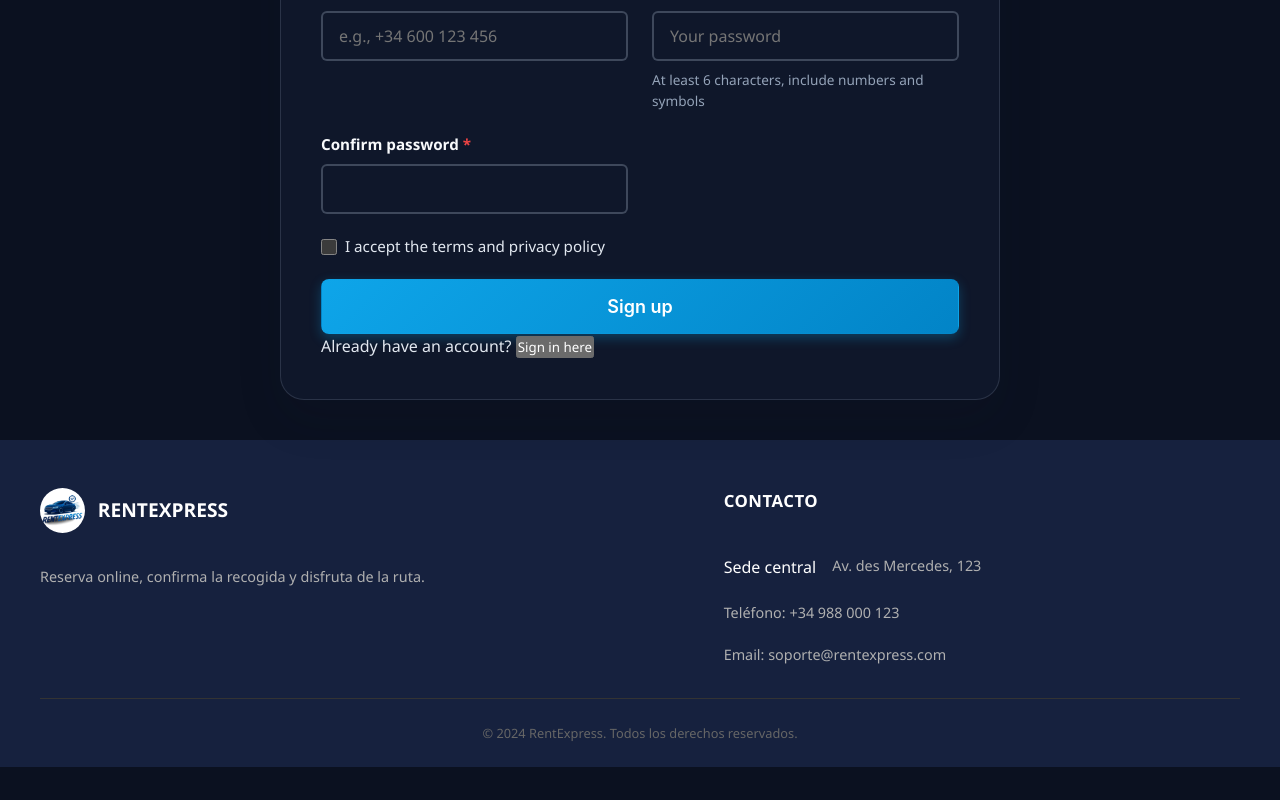
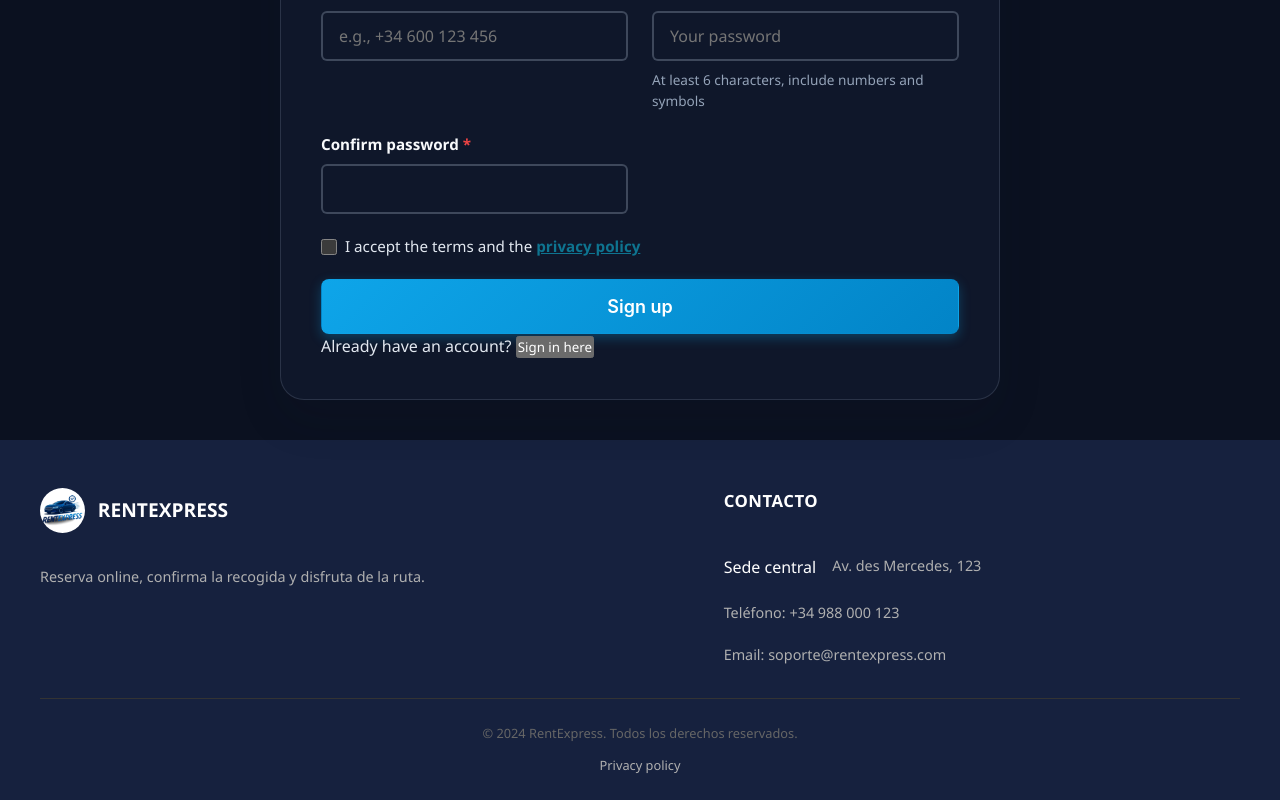
Before and after one commit to licontera345/rentexpress-react, a React (Vite) app: page /register in a window 1280 px wide. Shown: the part 569-1369 px from the top of the page. Before the commit the page ends 1336 px from the top, so only its background shows below. Built offline with nearby package versions, Linux system fonts and the light colour scheme.

Commit message:
Add privacy policy page and links

```diff
--- a/src/components/common/layout/Footer.jsx
+++ b/src/components/common/layout/Footer.jsx
@@ -1,4 +1,6 @@
 
+import { Link } from 'react-router-dom';
+import { MESSAGES, ROUTES } from '../../../constants';
 import logo from '../../../assets/logo.png';
 
 function Footer() {
@@ -34,6 +36,11 @@ function Footer() {
 
       <div className="footer-bottom">
         <p>&copy; 2024 RentExpress. Todos los derechos reservados.</p>
+        <div className="footer-links">
+          <Link className="footer-link" to={ROUTES.PRIVACY_POLICY}>
+            {MESSAGES.PRIVACY_POLICY}
+          </Link>
+        </div>
       </div>
     </footer>
   );
--- a/src/constants/config.js
+++ b/src/constants/config.js
@@ -5,6 +5,7 @@ export const ROUTES = {
   CATALOG: '/catalog',
   REGISTER: '/register',
   CONTEXT_GUIDE: '/context-guide',
+  PRIVACY_POLICY: '/privacy-policy',
   NOT_FOUND: '/not-found',
 };
 
--- a/src/i18n/translations/en.json
+++ b/src/i18n/translations/en.json
@@ -55,12 +55,30 @@
   "BIRTH_DATE": "Birth date",
   "PHONE": "Phone",
   "ACCEPT_TERMS": "I accept the terms and privacy policy",
+  "ACCEPT_TERMS_PREFIX": "I accept the terms and the ",
+  "PRIVACY_POLICY_LINK": "privacy policy",
+  "PRIVACY_POLICY": "Privacy policy",
   "ACCEPT_TERMS_REQUIRED": "You must accept the terms to continue",
   "FIRST_NAME_PLACEHOLDER": "e.g., Camila",
   "LAST_NAME_1_PLACEHOLDER": "e.g., Pérez",
   "LAST_NAME_2_PLACEHOLDER": "Optional second last name",
   "PHONE_PLACEHOLDER": "e.g., +34 600 123 456",
   "PASSWORD_HELPER": "At least 6 characters, include numbers and symbols",
+  "PRIVACY_POLICY_TITLE": "Privacy policy",
+  "PRIVACY_POLICY_UPDATED": "Last updated: March 1, 2024",
+  "PRIVACY_POLICY_INTRO": "At RentExpress we protect your personal data and explain how we use it to manage bookings and improve your experience.",
+  "PRIVACY_POLICY_SECTION_DATA_TITLE": "1. Data we collect",
+  "PRIVACY_POLICY_SECTION_DATA_ITEM_1": "Contact details such as name, email, and phone number.",
+  "PRIVACY_POLICY_SECTION_DATA_ITEM_2": "Service usage data to understand your preferences.",
+  "PRIVACY_POLICY_SECTION_DATA_ITEM_3": "Booking and billing details required for the service.",
+  "PRIVACY_POLICY_SECTION_USE_TITLE": "2. How we use your information",
+  "PRIVACY_POLICY_SECTION_USE_ITEM_1": "Handle booking requests and support.",
+  "PRIVACY_POLICY_SECTION_USE_ITEM_2": "Send communications related to your account.",
+  "PRIVACY_POLICY_SECTION_USE_ITEM_3": "Improve security and platform quality.",
+  "PRIVACY_POLICY_SECTION_RIGHTS_TITLE": "3. Your rights",
+  "PRIVACY_POLICY_SECTION_RIGHTS_TEXT": "You can access, correct, or delete your data by contacting us whenever you need.",
+  "PRIVACY_POLICY_SECTION_CONTACT_TITLE": "4. Contact",
+  "PRIVACY_POLICY_SECTION_CONTACT_TEXT": "If you have questions about this policy, reach us at soporte@rentexpress.com.",
   "MODEL": "Model",
   "LICENSE_PLATE": "License plate",
   "DAILY_PRICE": "Daily price",
--- a/src/i18n/translations/es.json
+++ b/src/i18n/translations/es.json
@@ -55,12 +55,30 @@
   "BIRTH_DATE": "Fecha de nacimiento",
   "PHONE": "Teléfono",
   "ACCEPT_TERMS": "Acepto los términos y la política de privacidad",
+  "ACCEPT_TERMS_PREFIX": "Acepto los términos y la ",
+  "PRIVACY_POLICY_LINK": "política de privacidad",
+  "PRIVACY_POLICY": "Política de privacidad",
   "ACCEPT_TERMS_REQUIRED": "Debes aceptar los términos para continuar",
   "FIRST_NAME_PLACEHOLDER": "Ej: Camila",
   "LAST_NAME_1_PLACEHOLDER": "Ej: Pérez",
   "LAST_NAME_2_PLACEHOLDER": "Apellido materno (opcional)",
   "PHONE_PLACEHOLDER": "Ej: +34 600 123 456",
   "PASSWORD_HELPER": "Mínimo 6 caracteres, incluye números y símbolos",
+  "PRIVACY_POLICY_TITLE": "Política de privacidad",
+  "PRIVACY_POLICY_UPDATED": "Última actualización: 1 de marzo de 2024",
+  "PRIVACY_POLICY_INTRO": "En RentExpress protegemos tus datos personales y te explicamos cómo los usamos para gestionar reservas y mejorar tu experiencia.",
+  "PRIVACY_POLICY_SECTION_DATA_TITLE": "1. Datos que recopilamos",
+  "PRIVACY_POLICY_SECTION_DATA_ITEM_1": "Información de contacto como nombre, correo y teléfono.",
+  "PRIVACY_POLICY_SECTION_DATA_ITEM_2": "Datos de uso del servicio para entender tus preferencias.",
+  "PRIVACY_POLICY_SECTION_DATA_ITEM_3": "Detalles de reserva y facturación necesarios para el servicio.",
+  "PRIVACY_POLICY_SECTION_USE_TITLE": "2. Cómo usamos tu información",
+  "PRIVACY_POLICY_SECTION_USE_ITEM_1": "Gestionar solicitudes de reserva y soporte.",
+  "PRIVACY_POLICY_SECTION_USE_ITEM_2": "Enviar comunicaciones relacionadas con tu cuenta.",
+  "PRIVACY_POLICY_SECTION_USE_ITEM_3": "Mejorar la seguridad y calidad de la plataforma.",
+  "PRIVACY_POLICY_SECTION_RIGHTS_TITLE": "3. Tus derechos",
+  "PRIVACY_POLICY_SECTION_RIGHTS_TEXT": "Puedes acceder, rectificar o eliminar tus datos escribiéndonos cuando lo necesites.",
+  "PRIVACY_POLICY_SECTION_CONTACT_TITLE": "4. Contacto",
+  "PRIVACY_POLICY_SECTION_CONTACT_TEXT": "Si tienes dudas sobre esta política, contáctanos en soporte@rentexpress.com.",
   "MODEL": "Modelo",
   "LICENSE_PLATE": "Placa",
   "DAILY_PRICE": "Precio Diario",
--- /dev/null
+++ b/src/pages/public/PrivacyPolicy.jsx
@@ -0,0 +1,39 @@
+import PublicLayout from '../../components/layout/public/PublicLayout';
+import { MESSAGES } from '../../constants';
+
+function PrivacyPolicy() {
+  return (
+    <PublicLayout>
+      <section className="privacy-policy">
+        <header className="privacy-policy-header">
+          <h1>{MESSAGES.PRIVACY_POLICY_TITLE}</h1>
+          <p className="privacy-policy-updated">{MESSAGES.PRIVACY_POLICY_UPDATED}</p>
+        </header>
+
+        <p>{MESSAGES.PRIVACY_POLICY_INTRO}</p>
+
+        <h2>{MESSAGES.PRIVACY_POLICY_SECTION_DATA_TITLE}</h2>
+        <ul>
+          <li>{MESSAGES.PRIVACY_POLICY_SECTION_DATA_ITEM_1}</li>
+          <li>{MESSAGES.PRIVACY_POLICY_SECTION_DATA_ITEM_2}</li>
+          <li>{MESSAGES.PRIVACY_POLICY_SECTION_DATA_ITEM_3}</li>
+        </ul>
+
+        <h2>{MESSAGES.PRIVACY_POLICY_SECTION_USE_TITLE}</h2>
+        <ul>
+          <li>{MESSAGES.PRIVACY_POLICY_SECTION_USE_ITEM_1}</li>
+          <li>{MESSAGES.PRIVACY_POLICY_SECTION_USE_ITEM_2}</li>
+          <li>{MESSAGES.PRIVACY_POLICY_SECTION_USE_ITEM_3}</li>
+        </ul>
+
+        <h2>{MESSAGES.PRIVACY_POLICY_SECTION_RIGHTS_TITLE}</h2>
+        <p>{MESSAGES.PRIVACY_POLICY_SECTION_RIGHTS_TEXT}</p>
+
+        <h2>{MESSAGES.PRIVACY_POLICY_SECTION_CONTACT_TITLE}</h2>
+        <p>{MESSAGES.PRIVACY_POLICY_SECTION_CONTACT_TEXT}</p>
+      </section>
+    </PublicLayout>
+  );
+}
+
+export default PrivacyPolicy;
--- a/src/pages/public/Register.jsx
+++ b/src/pages/public/Register.jsx
@@ -1,5 +1,5 @@
 import { useState, useCallback } from 'react';
-import { useNavigate } from 'react-router-dom';
+import { Link, useNavigate } from 'react-router-dom';
 import PublicLayout from '../../components/layout/public/PublicLayout';
 import FormField from '../../components/common/forms/FormField';
 import Button from '../../components/common/actions/Button';
@@ -225,7 +225,12 @@ function Register() {
                     onChange={handleChange}
                     disabled={isLoading}
                   />
-                  <span>{MESSAGES.ACCEPT_TERMS}</span>
+                  <span>
+                    {MESSAGES.ACCEPT_TERMS_PREFIX}
+                    <Link className="register-policy-link" to={ROUTES.PRIVACY_POLICY}>
+                      {MESSAGES.PRIVACY_POLICY_LINK}
+                    </Link>
+                  </span>
                 </label>
                 {fieldErrors.acceptTerms && (
                   <p className="form-error">{fieldErrors.acceptTerms}</p>
--- a/src/routes/Routes.jsx
+++ b/src/routes/Routes.jsx
@@ -5,6 +5,7 @@ import Register from '../pages/public/Register';
 import Catalog from '../pages/public/Catalog';
 import SearchVehicles from '../pages/public/SearchVehicles';
 import ReactContextGuide from '../pages/public/ReactContextGuide';
+import PrivacyPolicy from '../pages/public/PrivacyPolicy';
 import { ROUTES } from '../constants';
 
 function AppRoutes() {
@@ -17,6 +18,7 @@ function AppRoutes() {
       <Route path={ROUTES.CATALOG} element={<Catalog />} />
       <Route path={ROUTES.SEARCH_VEHICLES} element={<SearchVehicles />} />
       <Route path={ROUTES.CONTEXT_GUIDE} element={<ReactContextGuide />} />
+      <Route path={ROUTES.PRIVACY_POLICY} element={<PrivacyPolicy />} />
 
       {/* Fallback */}
       <Route path="*" element={<Navigate to={ROUTES.HOME} replace />} />
--- a/src/styles/common.css
+++ b/src/styles/common.css
@@ -1433,6 +1433,24 @@
   color: #666;
 }
 
+.footer-links {
+  margin-top: 0.75rem;
+  display: flex;
+  justify-content: center;
+  gap: 1.5rem;
+  flex-wrap: wrap;
+}
+
+.footer-link {
+  color: #b0b0b0;
+  text-decoration: none;
+}
+
+.footer-link:hover {
+  color: #ffffff;
+  text-decoration: underline;
+}
+
 @media (max-width: 768px) {
   .footer-container {
     grid-template-columns: 1fr;
--- a/src/styles/public.css
+++ b/src/styles/public.css
@@ -141,6 +141,16 @@ header {
   gap: 0.5rem;
   font-size: 0.95rem;
   color: var(--color-text);
+}
+
+.register-policy-link {
+  color: #0e7490;
+  font-weight: 600;
+  text-decoration: underline;
+}
+
+.register-policy-link:hover {
+  color: #155e75;
 }
 
 .register-terms-label input {
@@ -827,3 +837,36 @@ header {
   justify-content: center;
   width: 100%;
 }
+
+.privacy-policy {
+  max-width: 960px;
+  margin: 0 auto;
+  padding: 3.5rem 1.5rem 4rem;
+  color: var(--color-text);
+  line-height: 1.7;
+}
+
+.privacy-policy-header {
+  margin-bottom: 1.5rem;
+}
+
+.privacy-policy h1,
+.privacy-policy h2 {
+  color: var(--color-text-strong);
+}
+
+.privacy-policy h2 {
+  margin-top: 2rem;
+}
+
+.privacy-policy ul {
+  padding-left: 1.25rem;
+  display: grid;
+  gap: 0.75rem;
+}
+
+.privacy-policy-updated {
+  margin: 0.5rem 0 0;
+  color: var(--color-muted-strong);
+  font-size: 0.95rem;
+}
```
